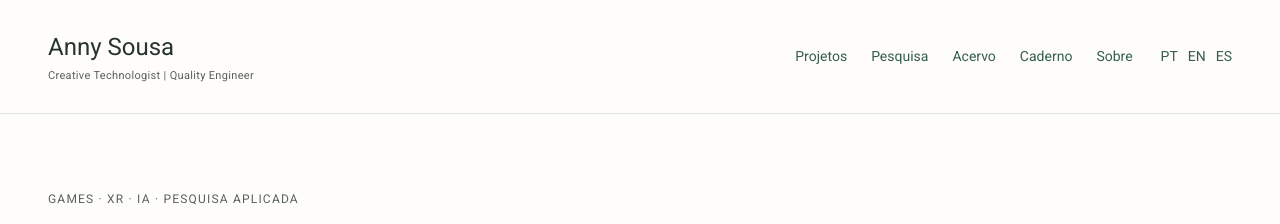
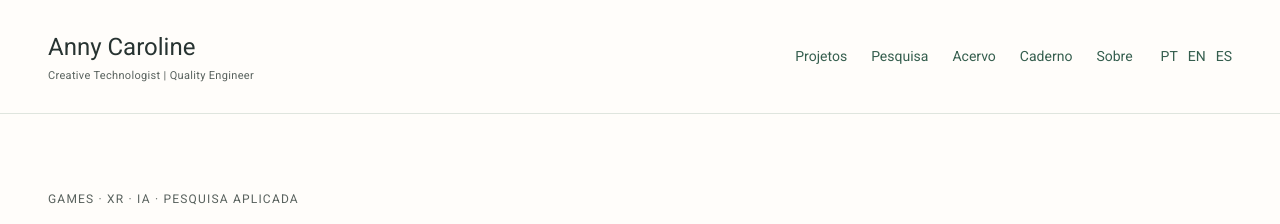
Before and after one commit to annysource/annysource.github.io, a Jekyll site: the page built from index.html, in a window 1280 px wide. Shown: the top 224 px of the page. Built offline with Jekyll 4.4.1, drawn with Linux system fonts in a browser that asks for light colours.

Commit message:
Update default.html

```diff
--- a/_layouts/default.html
+++ b/_layouts/default.html
@@ -19,7 +19,7 @@
 <body>
 <a class="skip" href="#conteudo">Pular para conteúdo</a>
 <header class="header shell">
-<a class="brand" href="{{ '/' | relative_url }}">Anny Sousa<span>Creative Technologist | Quality Engineer</span></a>
+<a class="brand" href="{{ '/' | relative_url }}">Anny Caroline<span>Creative Technologist | Quality Engineer</span></a>
 <button class="menu-toggle" aria-expanded="false" aria-controls="navigation" hidden>Menu</button>
 <nav id="navigation" aria-label="Principal">
 {% for item in site.data.navigation %}<a href="{{ item.url | relative_url }}"{% if page.url contains item.url %} aria-current="page"{% endif %}>{{ item.title }}</a>{% endfor %}
```
